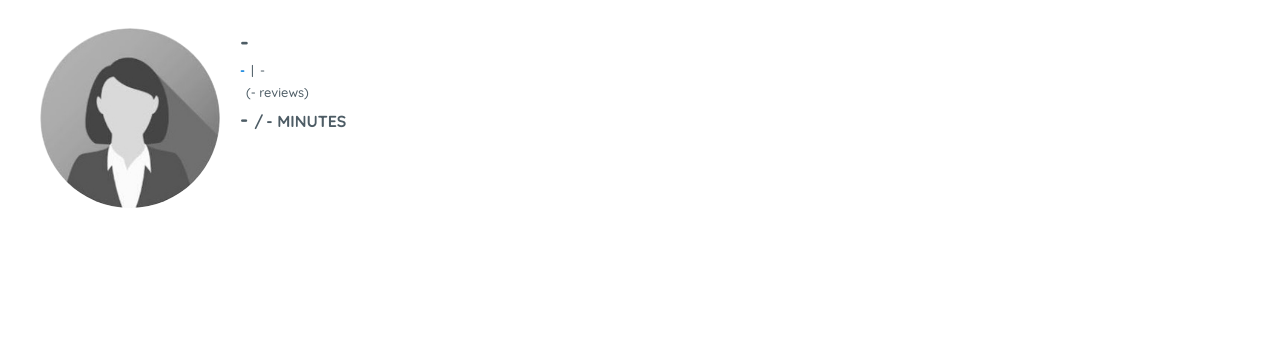
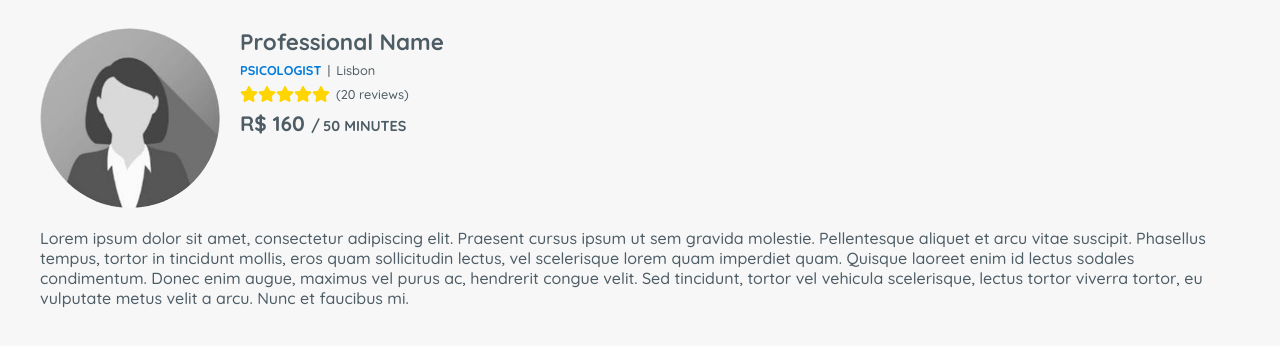
Before and after one commit to jonatasgev/zenklub, an Angular app: page /schedule/user-name in a window 1280 px wide. Shown: the top 346 px of the page. Built offline with nearby package versions, Linux system fonts and the light colour scheme.

Commit message:
Algumas correções e melhorias no json de exemplo, no componente professional-information e na página schedule. Adicionado novas variáveis de cores. Alterado o tamanho de fonte padrão.

```diff
--- a/src/api/professional/user-name.json
+++ b/src/api/professional/user-name.json
@@ -1,5 +1,5 @@
 {
-  "about": "Lorem ipsum dolor sit amet, consectetur adipiscing elit. Praesent cursus ipsum ut sem gravida molestie. Pellentesque aliquet et arcu vitae suscipit.\n\nPhasellus tempus, tortor in tincidunt mollis, eros quam sollicitudin lectus, vel scelerisque lorem quam imperdiet quam. Quisque laoreet enim id lectus sodales condimentum.\n\nDonec enim augue, maximus vel purus ac, hendrerit congue velit. Sed tincidunt, tortor vel vehicula scelerisque, lectus tortor viverra tortor, eu vulputate metus velit a arcu. Nunc et faucibus mi.",
+  "about": "Lorem ipsum dolor sit amet, consectetur adipiscing elit. Praesent cursus ipsum ut sem gravida molestie. Pellentesque aliquet et arcu vitae suscipit. Phasellus tempus, tortor in tincidunt mollis, eros quam sollicitudin lectus, vel scelerisque lorem quam imperdiet quam. Quisque laoreet enim id lectus sodales condimentum. Donec enim augue, maximus vel purus ac, hendrerit congue velit. Sed tincidunt, tortor vel vehicula scelerisque, lectus tortor viverra tortor, eu vulputate metus velit a arcu. Nunc et faucibus mi.",
   "name": "Professional Name",
   "register": "Psicologist",
   "state": "Lisbon",
--- a/src/app/components/professional-information/professional-information.component.html
+++ b/src/app/components/professional-information/professional-information.component.html
@@ -5,9 +5,7 @@
     <div class="info">
       <h1 class="name">{{ data?.name || "-" }}</h1>
       <div class="row register-and-state">
-        <strong class="register">{{
-          data?.register?.toUpperCase() || "-"
-        }}</strong>
+        <strong class="register">{{ data?.register || "-" }}</strong>
         <span>|</span>
         <span class="state">{{ data?.state || "-" }}</span>
       </div>
--- a/src/app/components/professional-information/professional-information.component.scss
+++ b/src/app/components/professional-information/professional-information.component.scss
@@ -18,6 +18,7 @@
       font-size: 1.4em;
       font-weight: 700;
       margin: 0;
+      text-transform: capitalize;
     }
 
     .register-and-state,
@@ -36,6 +37,7 @@
       .register {
         color: $brand-color;
         font-weight: 700;
+        text-transform: uppercase;
       }
 
       .state {
@@ -69,7 +71,7 @@
       }
 
       .duration {
-        font-size: 1em;
+        font-size: 0.9em;
       }
     }
   }
--- a/src/app/components/professional-information/professional-information.component.ts
+++ b/src/app/components/professional-information/professional-information.component.ts
@@ -13,8 +13,9 @@ export class ProfessionalInformationComponent implements OnChanges {
   constructor() {}
 
   ngOnChanges(changes: SimpleChanges) {
-    if (changes.data) {
-      this.stars = this.getStars(this.data.evaluation.stars);
+    if (changes.data && this.data) {
+      if (this.data.evaluation)
+        this.stars = this.getStars(this.data.evaluation.stars);
     }
   }
 
--- a/src/app/pages/page-schedule/page-schedule.component.html
+++ b/src/app/pages/page-schedule/page-schedule.component.html
@@ -1,3 +1,5 @@
 <div class="container">
-  <zen-professional-information></zen-professional-information>
+  <zen-professional-information
+    [data]="professionalData"
+  ></zen-professional-information>
 </div>
--- a/src/app/pages/page-schedule/page-schedule.component.ts
+++ b/src/app/pages/page-schedule/page-schedule.component.ts
@@ -1,8 +1,36 @@
-import { Component } from '@angular/core';
+import { Component, OnInit } from '@angular/core';
+import { ActivatedRoute, Params } from '@angular/router';
+import { IProfessionalInformation } from 'src/app/interfaces';
+import { ProfessionalService } from 'src/app/services';
 
 @Component({
   selector: 'zen-page-schedule',
   templateUrl: './page-schedule.component.html',
   styleUrls: ['./page-schedule.component.scss'],
 })
-export class PageScheduleComponent {}
+export class PageScheduleComponent implements OnInit {
+  professionalData: IProfessionalInformation;
+  userName: string;
+
+  constructor(
+    private route: ActivatedRoute,
+    private service: ProfessionalService
+  ) {}
+
+  ngOnInit(): void {
+    this.route.params.subscribe((params: Params) => {
+      if (params.userName) {
+        this.userName = params.userName;
+        this.getProfessionalInformation(params.userName);
+      }
+    });
+  }
+
+  getProfessionalInformation(userName: string): void {
+    this.service.information
+      .read(userName)
+      .subscribe((response: IProfessionalInformation) => {
+        this.professionalData = response;
+      });
+  }
+}
--- a/src/app/styles/_variables.scss
+++ b/src/app/styles/_variables.scss
@@ -1,5 +1,9 @@
-$brand-color: #007BDB;
+$brand-color: #007bdb;
 $brand-contrast-color: #ffffff;
 
-$background-color: #ffffff;
+$background-color: #f7f7f7;
+$card-background-color: #ffffff;
 $text-color: #4d5c65;
+
+$button-color: #e2e5ec;
+$button-hover-color: #cbced4;
--- a/src/app/styles/main.scss
+++ b/src/app/styles/main.scss
@@ -11,7 +11,7 @@ input,
 button,
 textarea,
 pre {
-  font: 500 16px "Quicksand", sans-serif;
+  font: 500 1em "Quicksand", sans-serif;
 }
 
 body {
```
